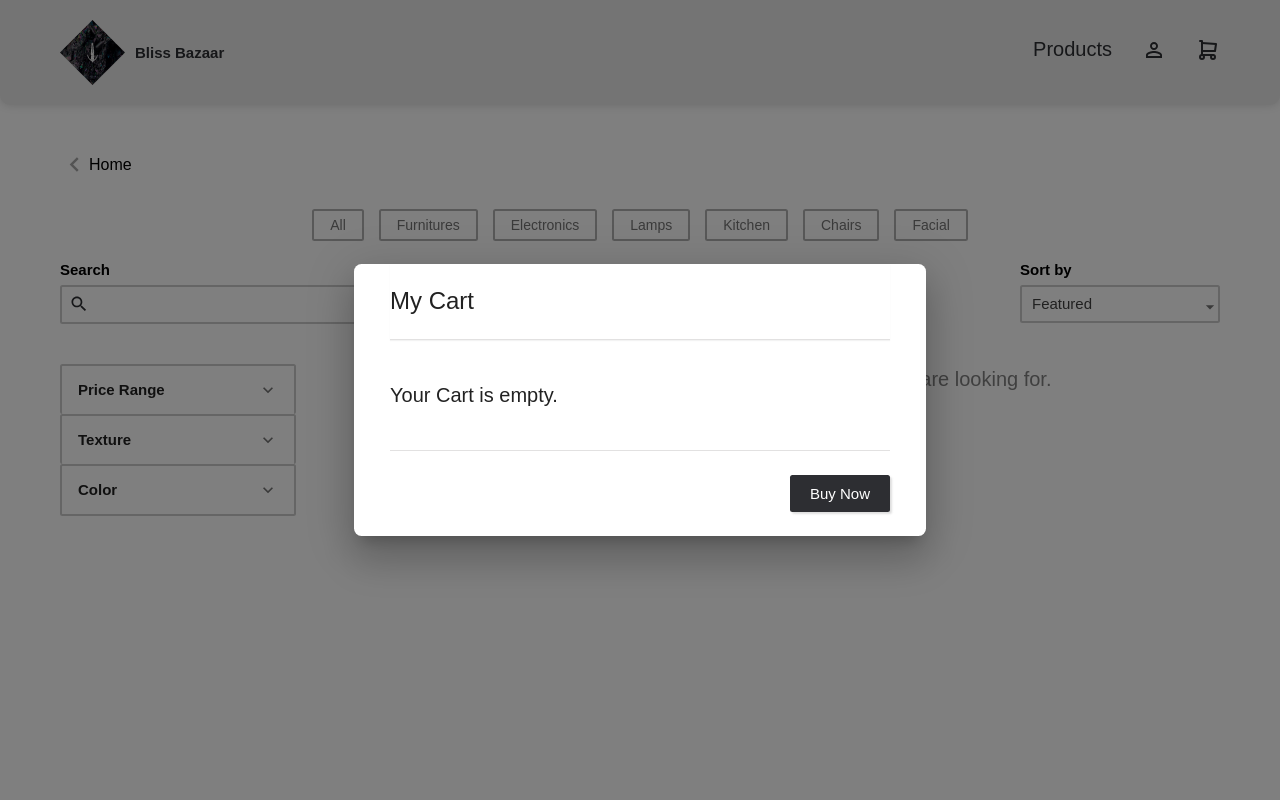
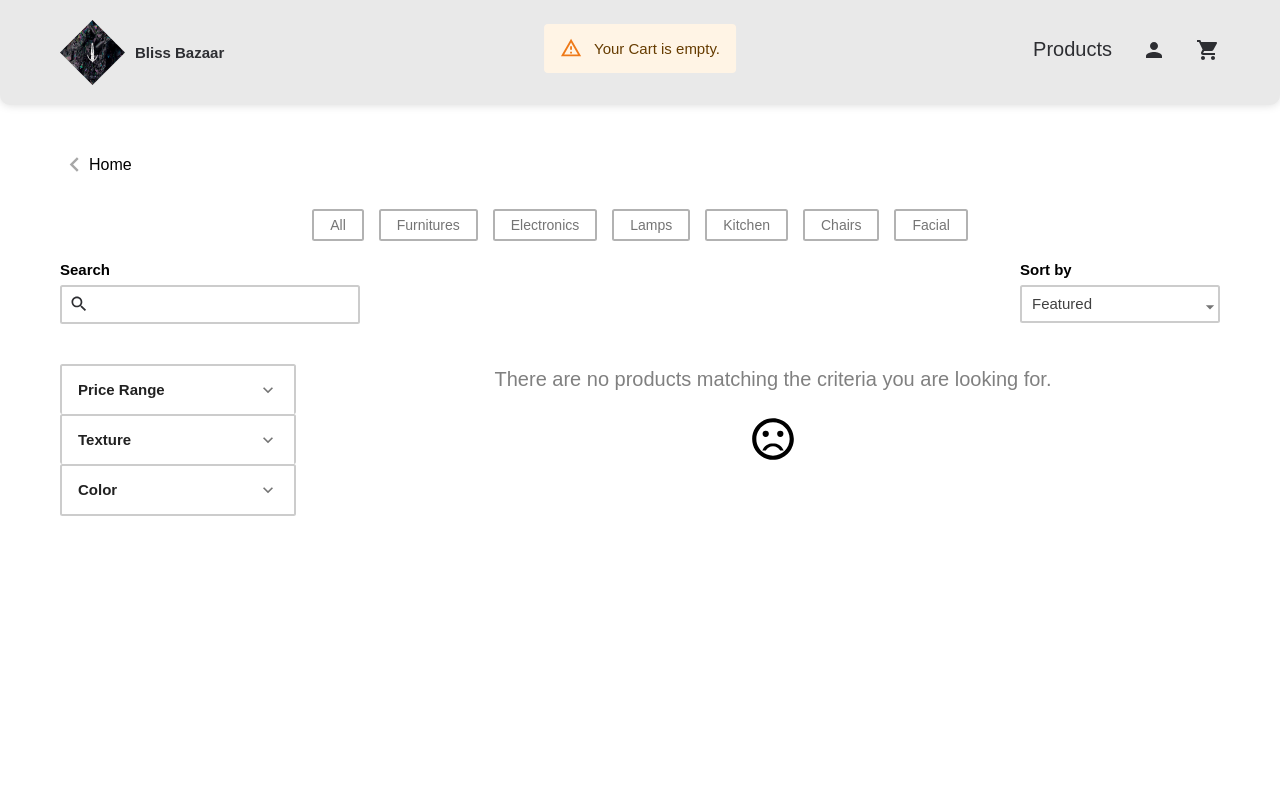
Before and after one commit to merthzl98/Bliss-Bazaar, a React (Vite) app: page /products in a window 1280 px wide. Both pictures are taken after a click on the element 1208 px from the left and 52 px from the top of the page. Shown: the top 800 px of the page. Built offline with nearby package versions, Linux system fonts and the light colour scheme; a web font is replaced by a local one.

Commit message:
Update UI Elements

```diff
--- a/src/components/Cart/Cart.tsx
+++ b/src/components/Cart/Cart.tsx
@@ -1,3 +1,4 @@
+import { useEffect, useState } from "react";
 import {
   Avatar,
   Box,
@@ -13,10 +14,14 @@ import { useDispatch, useSelector } from "react-redux";
 
 import { RootState } from "../../store";
 import Modal from "../UI/Modal/Modal";
-import { setIsShownCartModal } from "../../store/ui-slice";
+import {
+  setIsShownCartModal,
+  setIsShownLoginModal,
+} from "../../store/ui-slice";
 import Button from "../UI/Button/Button";
 import { addToCart, removeFromCart } from "../../store/cart-slice";
 import { CartItem } from "../../models/cart";
+import { setIsNotified } from "../../store/notify-slice";
 
 const Demo = styled("div")(({ theme }) => ({
   backgroundColor: theme.palette.background.paper,
@@ -31,13 +36,20 @@ const Demo = styled("div")(({ theme }) => ({
 }));
 
 const Cart = () => {
-  const cart = useSelector((state: RootState) => state.cart);
+  const [totalAmount, setTotalAmount] = useState(0);
+  const products = useSelector((state: RootState) => state.cart.products);
   const isShownModal = useSelector(
     (state: RootState) => state.ui.isShownCartModal
   );
+  const hasLoggedIn = useSelector((state: RootState) => state.user.hasLoggedIn);
   const dispatch = useDispatch();
 
-  const { products, totalQuantity } = cart;
+  useEffect(() => {
+    let sumPrice = 0;
+    products.forEach((product) => (sumPrice += product.totalPrice));
+    setTotalAmount(sumPrice);
+    !products.length && dispatch(setIsShownCartModal(false));
+  }, [products]);
 
   const handleCloseCart = () => {
     dispatch(setIsShownCartModal(false));
@@ -94,30 +106,54 @@ const Cart = () => {
     );
   });
 
+  const handleClickBuy = () => {
+    if (hasLoggedIn) {
+      handleCloseCart();
+      dispatch(
+        setIsNotified({
+          isNotified: true,
+          message: "Your order has been received",
+          severity: "success",
+        })
+      );
+    } else {
+      dispatch(setIsShownLoginModal(true));
+    }
+  };
+
   return (
     <Modal
       onOpen={isShownModal}
       title="My Cart"
       onClose={handleCloseCart}
-      onRequest={() => console.log("clicked cart button ")}
+      onRequest={handleClickBuy}
       confirmText="Buy Now"
     >
-      {!!products.length ? (
       <Grid container spacing={2}>
         <Grid item xs={12} md={12}>
           <Demo>
             <List dense={true}>{cartList}</List>
-              <Typography py={2} fontSize={20}>
-                {totalQuantity}
+          </Demo>
+          <Box sx={{ display: "flex", gap: "1rem", justifyContent: "right" }}>
+            <Typography
+              textAlign={"right"}
+              fontWeight={500}
+              py={1}
+              fontSize={20}
+            >
+              Total Price :
             </Typography>
-            </Demo>
+            <Typography
+              textAlign={"right"}
+              fontWeight={600}
+              py={1}
+              fontSize={20}
+            >
+              ${totalAmount}{" "}
+            </Typography>
+          </Box>
         </Grid>
       </Grid>
-      ) : (
-        <Typography py={2} width={500} fontSize={20}>
-          Your Cart is empty.
-        </Typography>
-      )}
     </Modal>
   );
 };
--- a/src/components/Layout/Layout.tsx
+++ b/src/components/Layout/Layout.tsx
@@ -4,17 +4,17 @@ import { useSelector } from "react-redux";
 import "./Layout.scss";
 import Navbar from "./Navbar";
 import Footer from "./Footer";
-import Error from "../UI/Error/Error";
+import Notify from "../UI/Notify/Notify";
 import { RootState } from "../../store";
 import Cart from "../Cart/Cart";
-import SignUp from "../SignUp/SignUp";
+import SignUp from "../SignIn/SignIn";
 
 type LayoutProps = {
   children: ReactNode;
 };
 
 const Layout = ({ children }: LayoutProps) => {
-  const hasError = useSelector((state: RootState) => state.error.hasError);
+  const isNotified = useSelector((state: RootState) => state.notify.isNotified);
   const ui = useSelector((state: RootState) => state.ui);
 
   const { isShownCartModal, isShownLoginModal } = ui;
@@ -24,7 +24,7 @@ const Layout = ({ children }: LayoutProps) => {
       <Navbar />
       {children}
       <Footer />
-      {hasError && <Error />}
+      {isNotified && <Notify />}
       {isShownCartModal && <Cart />}
       {isShownLoginModal && <SignUp />}
     </div>
--- a/src/components/Layout/Navbar.tsx
+++ b/src/components/Layout/Navbar.tsx
@@ -1,29 +1,44 @@
 import { useState } from "react";
 import { Link, useNavigate } from "react-router-dom";
 import { HiMenu } from "react-icons/hi";
-import { TbShoppingCart } from "react-icons/tb";
-import PermIdentityIcon from "@mui/icons-material/PermIdentity";
 import { useDispatch, useSelector } from "react-redux";
 import { Menu, MenuItem } from "@mui/material";
 import FavoriteIcon from "@mui/icons-material/Favorite";
 import LoginIcon from "@mui/icons-material/Login";
 import LogoutIcon from "@mui/icons-material/Logout";
+import Badge, { BadgeProps } from "@mui/material/Badge";
+import { styled } from "@mui/material/styles";
+import ShoppingCartIcon from "@mui/icons-material/ShoppingCart";
+import PersonIcon from "@mui/icons-material/Person";
 
 import "./Navbar.scss";
 import bbLogo from "../../assets/logo/bb-logo.png";
-
 import { RootState } from "../../store";
 import { getLogout } from "../../store/user-slice";
 import {
   setIsShownCartModal,
   setIsShownLoginModal,
 } from "../../store/ui-slice";
+import { setIsNotified } from "../../store/notify-slice";
+
+const StyledBadge = styled(Badge)<BadgeProps>(({ theme }) => ({
+  "& .MuiBadge-badge": {
+    right: -3,
+    top: 13,
+    border: `2px solid ${theme.palette.background.paper}`,
+    padding: "0 4px",
+    fontSize: "1.25rem",
+  },
+}));
 
 const Navbar = () => {
   const [anchorEl, setAnchorEl] = useState<null | HTMLElement>(null);
   const user = useSelector((state: RootState) => state.user);
+  const cart = useSelector((state: RootState) => state.cart);
   const dispatch = useDispatch();
   const navigate = useNavigate();
+
+  const { totalQuantity, products } = cart;
 
   const open = !!anchorEl;
 
@@ -55,7 +70,15 @@ const Navbar = () => {
   };
 
   const handleClickCart = () => {
-    dispatch(setIsShownCartModal(true));
+    !!products.length
+      ? dispatch(setIsShownCartModal(true))
+      : dispatch(
+          setIsNotified({
+            isNotified: true,
+            message: "Your Cart is empty.",
+            severity: "warning",
+          })
+        );
   };
 
   const menuContent = user.hasLoggedIn ? (
@@ -111,10 +134,13 @@ const Navbar = () => {
             </Link>
           </li>
           <span onClick={handleClickAvatar}>
-            <PermIdentityIcon />
+            <PersonIcon />
           </span>
+
           <span onClick={handleClickCart}>
-            <TbShoppingCart />
+            <StyledBadge badgeContent={totalQuantity} color="secondary">
+              <ShoppingCartIcon />
+            </StyledBadge>
           </span>
 
           <span className="menu-icon">
--- a/src/components/SignUp/SignUp.tsx
+++ b/src/components/SignIn/SignIn.tsx
@@ -8,12 +8,12 @@ import Modal from "../UI/Modal/Modal";
 import TextInput from "../UI/TextInput/TextInput";
 import getToken from "../../api/auth-service";
 import { getLogin } from "../../store/user-slice";
-import { setHasError } from "../../store/error-slice";
 import { RootState } from "../../store";
 import { setIsShownLoginModal } from "../../store/ui-slice";
 import { Typography } from "@mui/material";
+import { setIsNotified } from "../../store/notify-slice";
 
-const SignUp = () => {
+const SignIn = () => {
   const [email, setEmail] = useState("");
   const [password, setPassword] = useState("");
   const [isNotValid, setIsNotValid] = useState(false);
@@ -47,9 +47,10 @@ const SignUp = () => {
         }
       } catch (err: any) {
         dispatch(
-          setHasError({
-            hasError: true,
+          setIsNotified({
+            isNotified: true,
             message: err.response.data.error.message,
+            severity: "error",
           })
         );
       }
@@ -62,7 +63,7 @@ const SignUp = () => {
     <Modal
       onOpen={isShownModal}
       onClose={() => dispatch(setIsShownLoginModal(false))}
-      title="Sign Up"
+      title="Sign In"
       onRequest={handleLogin}
       confirmText="Login"
     >
@@ -94,4 +95,4 @@ const SignUp = () => {
   );
 };
 
-export default SignUp;
+export default SignIn;
--- a/src/components/UI/Error/Error.tsx
+++ /dev/null
@@ -1,35 +0,0 @@
-import Alert from "@mui/material/Alert";
-import Stack from "@mui/material/Stack";
-import Snackbar from "@mui/material/Snackbar";
-import { useDispatch, useSelector } from "react-redux";
-
-import { setHasError } from "../../../store/error-slice";
-import { RootState } from "../../../store";
-
-const Error = () => {
-  const dispatch = useDispatch();
-  const hasError = useSelector((state: RootState) => state.error.hasError);
-  const message = useSelector((state: RootState) => state.error.message);
-
-  return (
-    <Stack sx={{ width: "100%" }} spacing={2}>
-      <Snackbar
-        anchorOrigin={{ vertical: "top", horizontal: "center" }}
-        open={hasError}
-        key={"top" + "center"}
-      >
-        <Alert
-          severity="error"
-          onClose={() => {
-            dispatch(setHasError({ hasError: false, message: message }));
-          }}
-          sx={{ fontSize: "1.5rem" }}
-        >
-          {message}
-        </Alert>
-      </Snackbar>
-    </Stack>
-  );
-};
-
-export default Error;
--- /dev/null
+++ b/src/components/UI/Notify/Notify.tsx
@@ -0,0 +1,39 @@
+import Alert from "@mui/material/Alert";
+import Stack from "@mui/material/Stack";
+import Snackbar from "@mui/material/Snackbar";
+import { useDispatch, useSelector } from "react-redux";
+
+import { RootState } from "../../../store";
+import { setIsNotified } from "../../../store/notify-slice";
+
+const Notify = () => {
+  const dispatch = useDispatch();
+  const notify = useSelector((state: RootState) => state.notify);
+  const { isNotified, message, severity } = notify;
+
+  return (
+    <Stack sx={{ width: "100%" }} spacing={2}>
+      <Snackbar
+        autoHideDuration={4000}
+        anchorOrigin={{ vertical: "top", horizontal: "center" }}
+        open={isNotified}
+        key={"top" + "center"}
+        onClose={() => {
+          dispatch(
+            setIsNotified({
+              isNotified: false,
+              message: message,
+              severity: "error",
+            })
+          );
+        }}
+      >
+        <Alert severity={severity} sx={{ fontSize: "1.5rem" }}>
+          {message}
+        </Alert>
+      </Snackbar>
+    </Stack>
+  );
+};
+
+export default Notify;
--- a/src/store/error-slice.ts
+++ /dev/null
@@ -1,25 +0,0 @@
-import { createSlice, PayloadAction } from "@reduxjs/toolkit";
-
-type ErrorInitialState = {
-  hasError: boolean;
-  message: string;
-};
-
-const initialState: ErrorInitialState = {
-  hasError: false,
-  message: "",
-};
-
-export const errorSlice = createSlice({
-  name: "error",
-  initialState,
-  reducers: {
-    setHasError: (state, action: PayloadAction<ErrorInitialState>) => {
-      state.hasError = action.payload.hasError;
-      state.message = action.payload.message;
-    },
-  },
-});
-
-export const { setHasError } = errorSlice.actions;
-export default errorSlice.reducer;
--- a/src/store/index.ts
+++ b/src/store/index.ts
@@ -2,7 +2,7 @@ import { configureStore } from "@reduxjs/toolkit";
 
 import FilterReducer from "./filter-slice";
 import UserReducer from "./user-slice";
-import ErrorReducer from "./error-slice";
+import NotifyReducer from "./notify-slice";
 import UIReducer from "./ui-slice";
 import CartReducer from "./cart-slice";
 
@@ -10,7 +10,7 @@ export const store = configureStore({
   reducer: {
     filter: FilterReducer,
     user: UserReducer,
-    error: ErrorReducer,
+    notify: NotifyReducer,
     ui: UIReducer,
     cart: CartReducer,
   },
--- /dev/null
+++ b/src/store/notify-slice.ts
@@ -0,0 +1,28 @@
+import { createSlice, PayloadAction } from "@reduxjs/toolkit";
+
+type NotifyInitialState = {
+  isNotified: boolean;
+  message: string;
+  severity: "error" | "warning" | "success" | "info";
+};
+
+const initialState: NotifyInitialState = {
+  isNotified: false,
+  message: "",
+  severity: "error",
+};
+
+export const notifySlice = createSlice({
+  name: "notify",
+  initialState,
+  reducers: {
+    setIsNotified: (state, action: PayloadAction<NotifyInitialState>) => {
+      state.isNotified = action.payload.isNotified;
+      state.message = action.payload.message;
+      state.severity = action.payload.severity;
+    },
+  },
+});
+
+export const { setIsNotified } = notifySlice.actions;
+export default notifySlice.reducer;
--- a/src/store/ui-slice.ts
+++ b/src/store/ui-slice.ts
@@ -16,6 +16,9 @@ export const uiSlice = createSlice({
   reducers: {
     setIsShownLoginModal: (state, action: PayloadAction<boolean>) => {
       state.isShownLoginModal = action.payload;
+      if (!!state.isShownCartModal) {
+        state.isShownCartModal = !state.isShownCartModal;
+      }
     },
     setIsShownCartModal: (state, action: PayloadAction<boolean>) => {
       state.isShownCartModal = action.payload;
```
Lines whose indentation alone changed are shown as unchanged.
